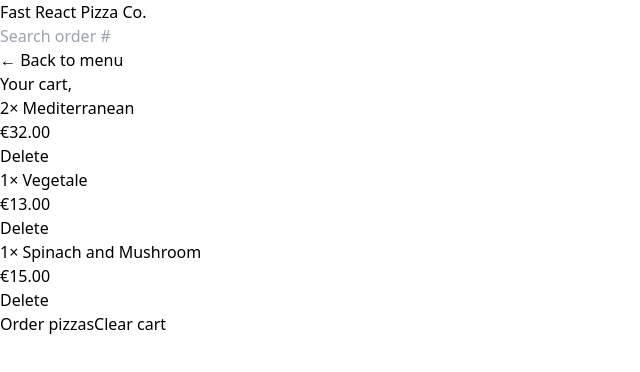
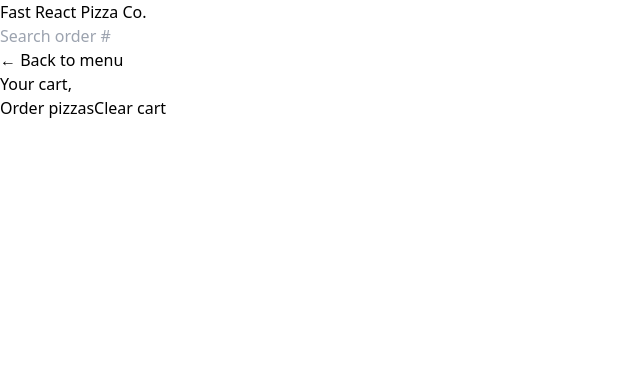
Before and after one commit to amirhosseinsalehpour/fast-react-pizza, a React (Vite) app: page /cart in a window 1280 px wide. Shown: the top 372 px of the page, without its empty margins (0-640 px from the left). Built offline with nearby package versions, Linux system fonts and the light colour scheme.

Commit message:
dynamic cart

```diff
--- a/src/features/cart/Cart.jsx
+++ b/src/features/cart/Cart.jsx
@@ -2,31 +2,7 @@ import LinkButton from '../../ui/LinkButton';
 import Button from '../../ui/Button';
 import CartItem from './CartItem';
 import { useDispatch, useSelector } from 'react-redux';
-import { clearCart } from './cartSlice';
-
-const fakeCart = [
-  {
-    pizzaId: 12,
-    name: 'Mediterranean',
-    quantity: 2,
-    unitPrice: 16,
-    totalPrice: 32,
-  },
-  {
-    pizzaId: 6,
-    name: 'Vegetale',
-    quantity: 1,
-    unitPrice: 13,
-    totalPrice: 13,
-  },
-  {
-    pizzaId: 11,
-    name: 'Spinach and Mushroom',
-    quantity: 1,
-    unitPrice: 15,
-    totalPrice: 15,
-  },
-];
+import { clearCart, getCarts } from './cartSlice';
 
 function Cart() {
   const dispatch = useDispatch();
@@ -36,7 +12,7 @@ function Cart() {
     dispatch(clearCart());
   }
 
-  const cart = fakeCart;
+  const cart = useSelector(getCarts);
 
   return (
     <div className="px-4 py-3">
--- a/src/features/cart/cartSlice.js
+++ b/src/features/cart/cartSlice.js
@@ -55,3 +55,5 @@ export const getTotalCartQuantity = (state) =>
 
 export const getTotalCartPrice = (state) =>
   state.cart.cart.reduce((sum, item) => sum + item.totalPrice, 0);
+
+export const getCarts = (state) => state.cart.cart;
```
